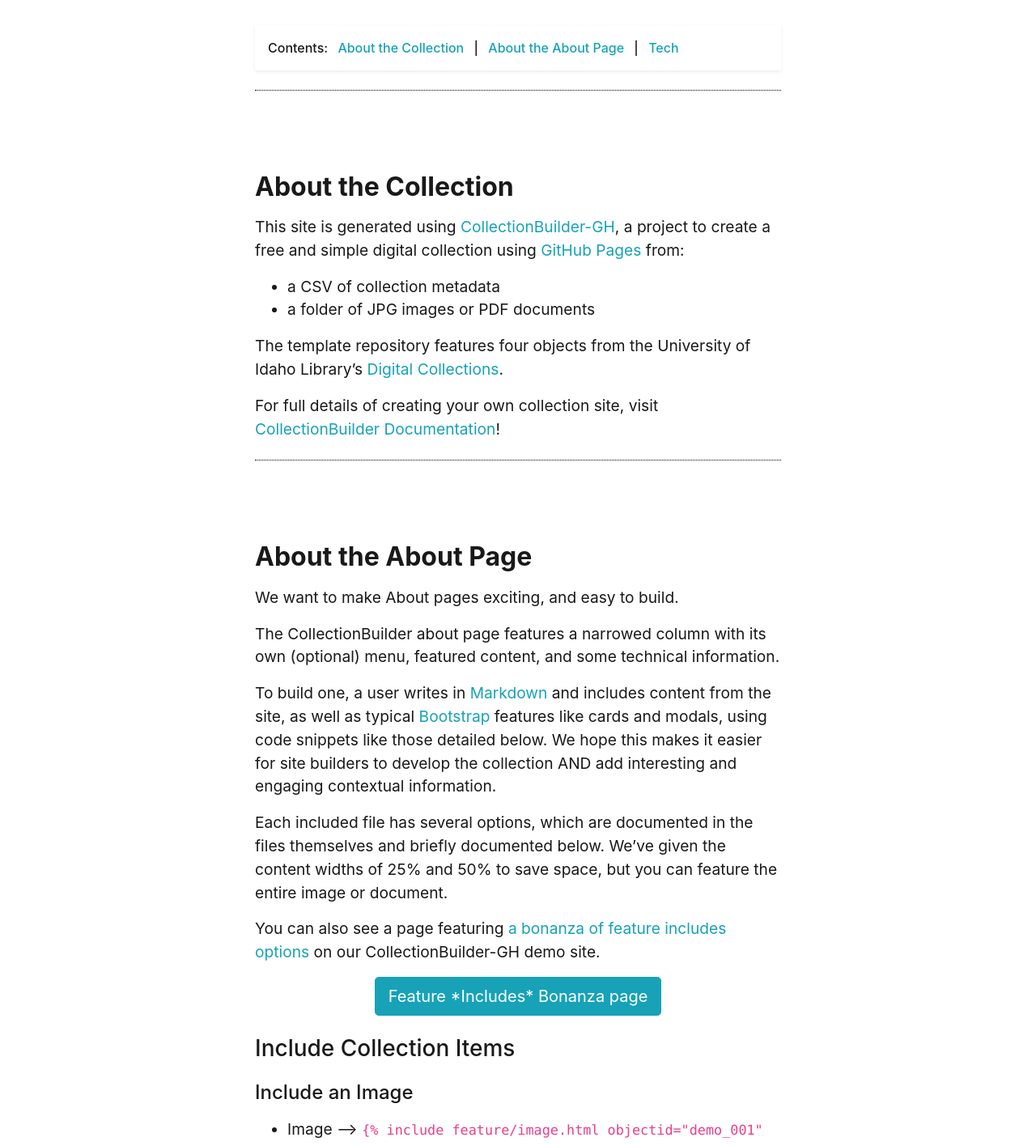
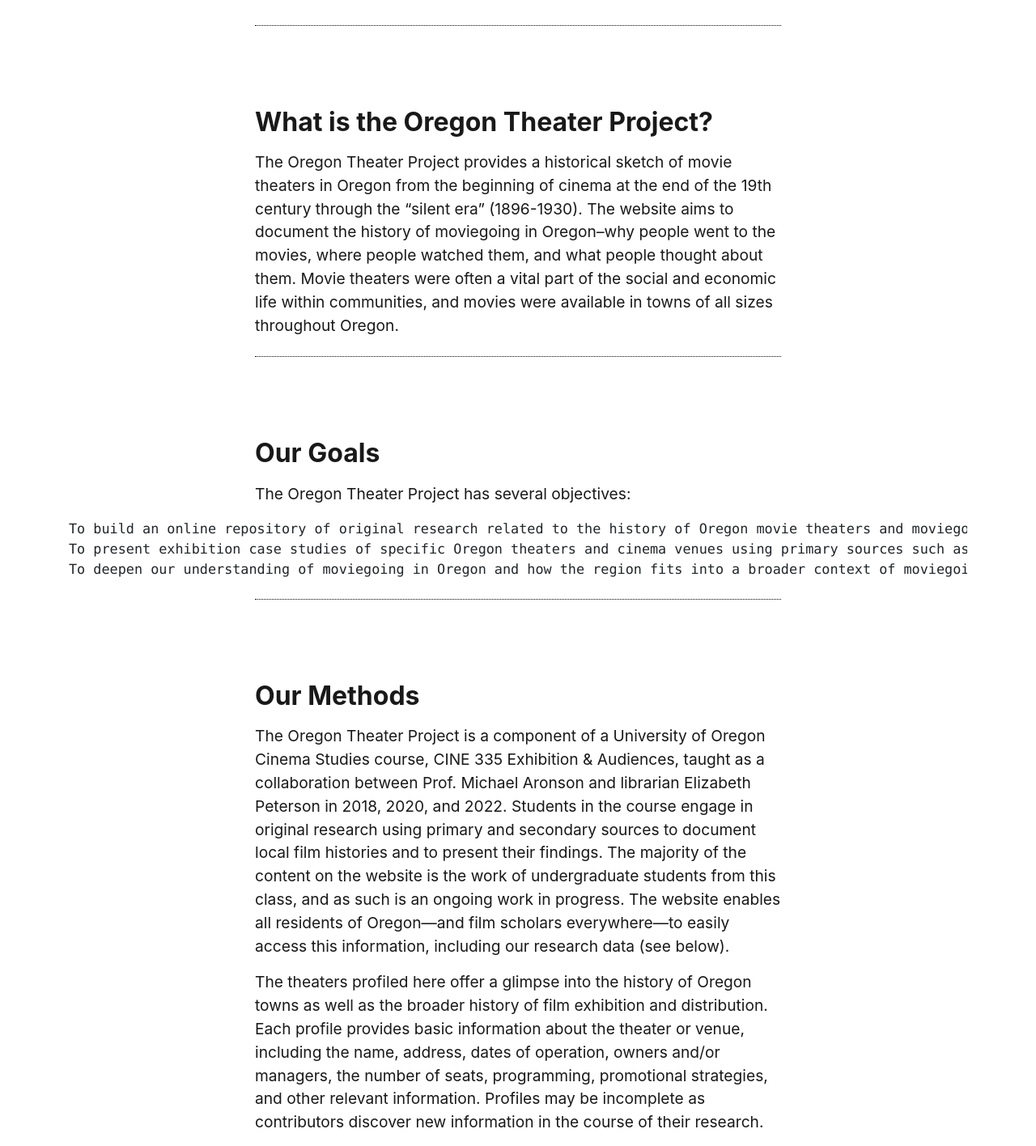
Before and after one commit to gabrielesh/otp_test, a Jekyll site: the page built from pages/about.md, in a window 1280 px wide. Shown: the part 461-1877 px from the top of the page at 81% size. Built offline with Jekyll 4.4.1, drawn with Linux system fonts in a browser that asks for light colours; some of the changed text lies outside the part shown.

Commit message:
Update about.md

```diff
--- a/pages/about.md
+++ b/pages/about.md
@@ -8,20 +8,52 @@
 # Look in _includes/feature for options to easily add features to the page
 ---
 
-{% include feature/jumbotron.html objectid="https://cdil.lib.uidaho.edu/images/palouse_sm.jpg" %}
+{% include feature/jumbotron.html objectid="https://oregontheaterproject.uoregon.edu/sites/oregontheaterproject2.uoregon.edu/files/2020-02/Rex_1912_gn1074.jpg" %}
 
-{% include feature/nav-menu.html sections="About the Collection;About the About Page" %}
+## What is the Oregon Theater Project?
 
-## About the Collection
+The Oregon Theater Project provides a historical sketch of movie theaters in Oregon from the beginning of cinema at the end of the 19th century through the "silent era" (1896-1930). The website aims to document the history of moviegoing in Oregon–why people went to the movies, where people watched them, and what people thought about them. Movie theaters were often a vital part of the social and economic life within communities, and movies were available in towns of all sizes throughout Oregon.
+
+## Our Goals
+
+The Oregon Theater Project has several objectives:
+
+    To build an online repository of original research related to the history of Oregon movie theaters and moviegoing around the state and over time.
+    To present exhibition case studies of specific Oregon theaters and cinema venues using primary sources such as photographs, advertisements, newspaper clippings, reviews, and maps
+    To deepen our understanding of moviegoing in Oregon and how the region fits into a broader context of moviegoing across time and geographic space.
+
+## Our Methods
+
+The Oregon Theater Project is a component of a University of Oregon Cinema Studies course, CINE 335 Exhibition & Audiences, taught as a collaboration between Prof. Michael Aronson and librarian Elizabeth Peterson in 2018, 2020, and 2022. Students in the course engage in original research using primary and secondary sources to document local film histories and to present their findings. The majority of the content on the website is the work of undergraduate students from this class, and as such is an ongoing work in progress. The website enables all residents of Oregon—and film scholars everywhere—to easily access this information, including our research data (see below).
+
+The theaters profiled here offer a glimpse into the history of Oregon towns as well as the broader history of film exhibition and distribution. Each profile provides basic information about the theater or venue, including the name, address, dates of operation, owners and/or managers, the number of seats, programming, promotional strategies, and other relevant information. Profiles may be incomplete as contributors discover new information in the course of their research.
+
+## Sources
+
+While there has been a recent increase in scholarship about moviegoing in small towns and rural areas, very little research exists about Oregon. However, there is abundant evidence of a robust film culture here from the earliest days of cinema in the 19th century, in Portland certainly, but in towns large and small from Astoria to Klamath Falls. These histories can be traced and recovered through newspapers, city and county directories, local historical society documents, and motion picture trade publications, many of which have been recently digitized to allow for this kind of historical research. Some essential--and free--online primary sources include the following:
+
+    [Historic Oregon Newspapers](http://oregonnews.uoregon.edu/)
+    [Media History Digital Library](http://lantern.mediahist.org/)
+    [Sanborn Fire Insurance Maps (Oregon)](https://www.loc.gov/rr/geogmap/sanborn/states.php?stateID=44)
+    [Oregon Historic Sites Database](https://heritagedata.prd.state.or.us/historic/)
+
+## Access Our Data
+
+The Oregon Theater Project platform enables us to collect our research data on theaters in a structured way, and to share it as a .csv dataset. The dataset is freely available online in the Harvard Dataverse repository to further research on exhibition history.
+
+## Contact Us
+
+Comments, corrections, and additional details are welcome. Please contact us at ortheaterproject@uoregon.edu.
+
+Oregon Theater Project © 2020 by Elizabeth Peterson and Michael Aronson is licensed under CC BY.
+
+## About this Site
+
+This is a test mirror of the [Oregon Theater Project main site](https://oregontheaterproject.uoregon.edu).
 
 This site is generated using [CollectionBuilder-GH](https://collectionbuilding.github.io/gh/), a project to create a free and simple digital collection using [GitHub Pages](https://pages.github.com/) from:
 
 - a CSV of collection metadata
 - a folder of JPG images or PDF documents
 
-The template repository features four objects from the University of Idaho Library's [Digital Collections](https://www.lib.uidaho.edu/digital).
-
 For full details of creating your own collection site, visit [CollectionBuilder Documentation](https://collectionbuilder.github.io/cb-docs/)!
-
-<!-- IMPORTANT!!! DELETE this comment and the include below when you are finished editing this page for your collection. The include below introduces about page features. They will show up on your collection's about page until you delete it.  -->
-{% include cb/about_the_about.md %}
```
